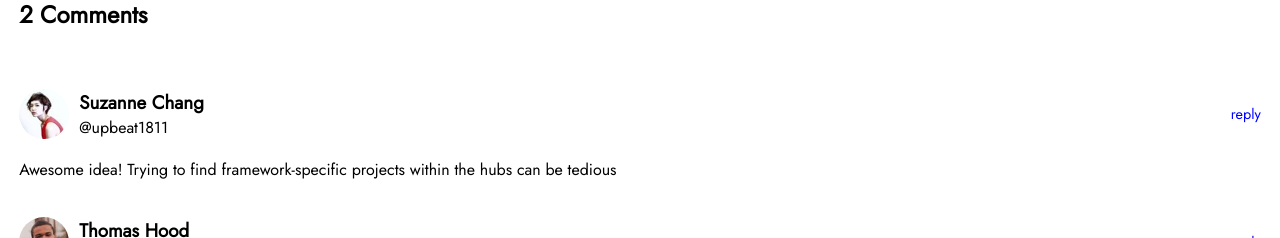
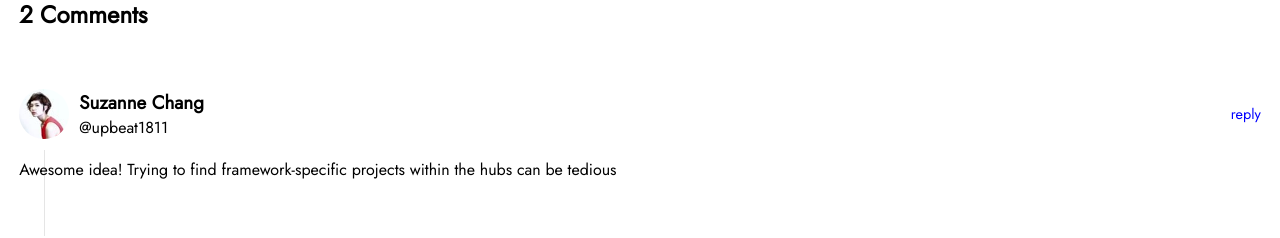
Before and after one commit to sammyodiagbe/product_feedback_app, a React (Create React App) app: page /feedback/1 in a window 1280 px wide. Shown: the part 562-800 px from the top of the page. Built offline with nearby package versions, Linux system fonts and the light colour scheme.

Commit message:
done with this

```diff
--- a/src/styles/feeback_details.css
+++ b/src/styles/feeback_details.css
@@ -81,6 +81,7 @@ div.product-app-container div.feedback-container-content main.pf-main-container
 div.product-app-container div.feedback-container-content main.pf-main-container div.pf-comment-container div.pf-comments div.pf-comment-content {
   position: relative;
   margin-bottom: 1em;
+  padding-bottom: 2em;
 }
 
 div.product-app-container div.feedback-container-content main.pf-main-container div.pf-comment-container div.pf-comments div.pf-comment-content::before {
@@ -90,7 +91,7 @@ div.product-app-container div.feedback-container-content main.pf-main-container
   top: 80px;
   width: 1px;
   background-color: rgba(0, 0, 0, 0.1);
-  height: calc(60% - 80px);
+  height: calc(60%);
 }
 
 div.product-app-container div.feedback-container-content main.pf-main-container div.pf-comment-container div.pf-comments div.pf-comment-content div.pf-comment, div.product-app-container div.feedback-container-content main.pf-main-container div.pf-comment-container div.pf-comments div.pf-comment-content div.pf-reply {
--- a/src/styles/feeback_details.scss
+++ b/src/styles/feeback_details.scss
@@ -75,6 +75,7 @@ div.product-app-container {
                     div.pf-comment-content {
                         position: relative;
                         margin-bottom: 1em;
+                        padding-bottom: 2em;
                         &::before {
                             content: "";
                             position: absolute;
@@ -82,7 +83,7 @@ div.product-app-container {
                             top: 80px;
                             width: 1px;
                             background-color: rgba(0,0,0,.1);
-                            height: calc(60% - 80px);
+                            height: calc(60%);
                         }
 
                         div.pf-comment, div.pf-reply {
```
Also changed, not shown: 1 other file (tests, documents, lock files or other folders).
